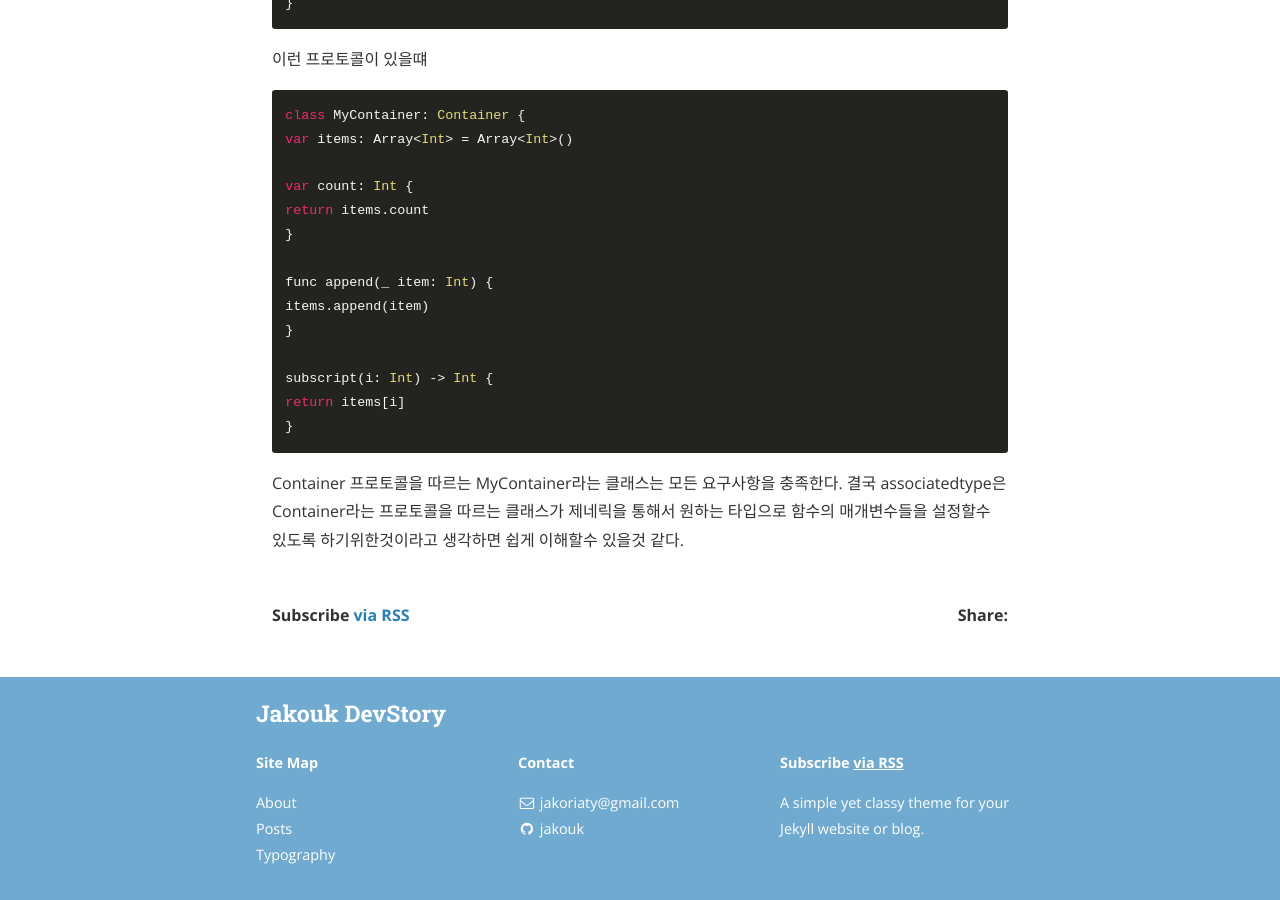
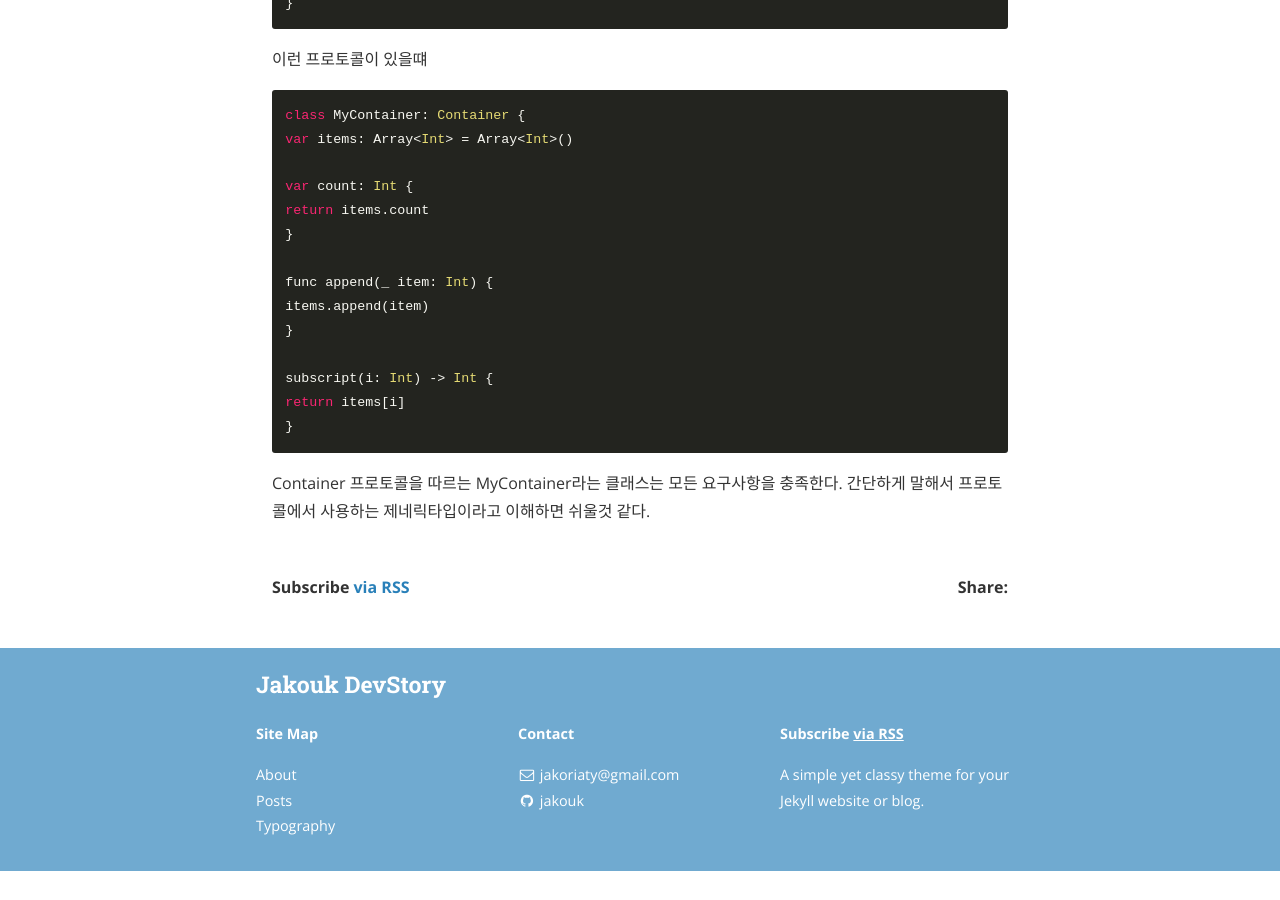
Before and after one commit to jakouk/jakouk, a Jekyll site: the page built from _posts/2017-11-16-Associated Type.markdown, in a window 1280 px wide and 900 px high, scrolled down 789 px. Built offline with Jekyll 4.4.1, drawn with Linux system fonts in a browser that asks for light colours; nearby versions of some CDN libraries; after the commit the page ends 1660 px from its top, so only the background shows below that.

Commit message:
Update 2017-11-16-Associated Type.markdown

````diff
--- a/_posts/2017-11-16-Associated Type.markdown
+++ b/_posts/2017-11-16-Associated Type.markdown
@@ -41,5 +41,4 @@ return items[i]
 }
 ```
 Container 프로토콜을 따르는 MyContainer라는 클래스는 모든 요구사항을 충족한다.
-결국 associatedtype은 Container라는 프로토콜을 따르는 클래스가 제네릭을 통해서 원하는 타입으로
-함수의 매개변수들을 설정할수 있도록 하기위한것이라고 생각하면 쉽게 이해할수 있을것 같다.
+간단하게 말해서 프로토콜에서 사용하는 제네릭타입이라고 이해하면 쉬울것 같다.
````
